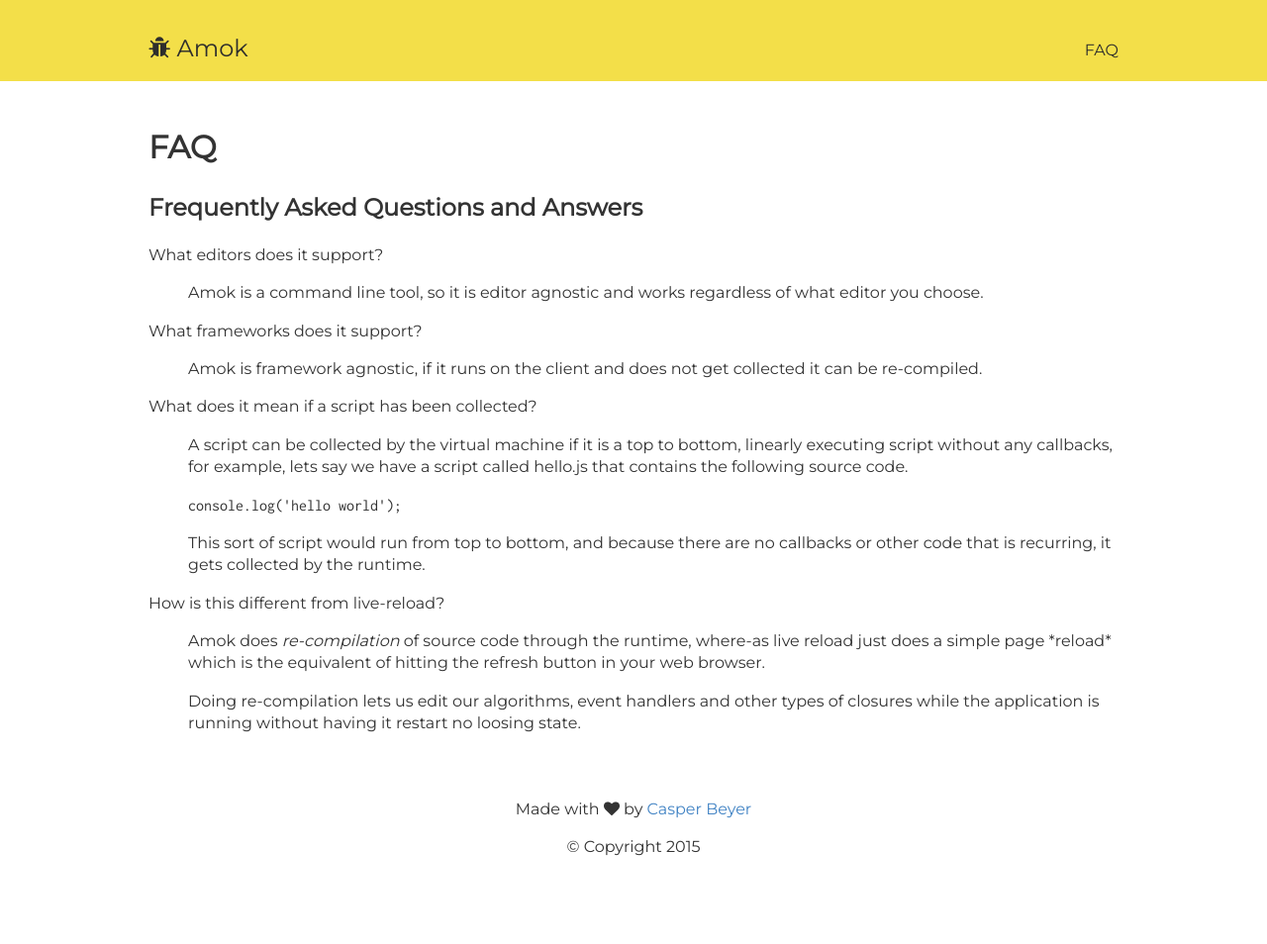
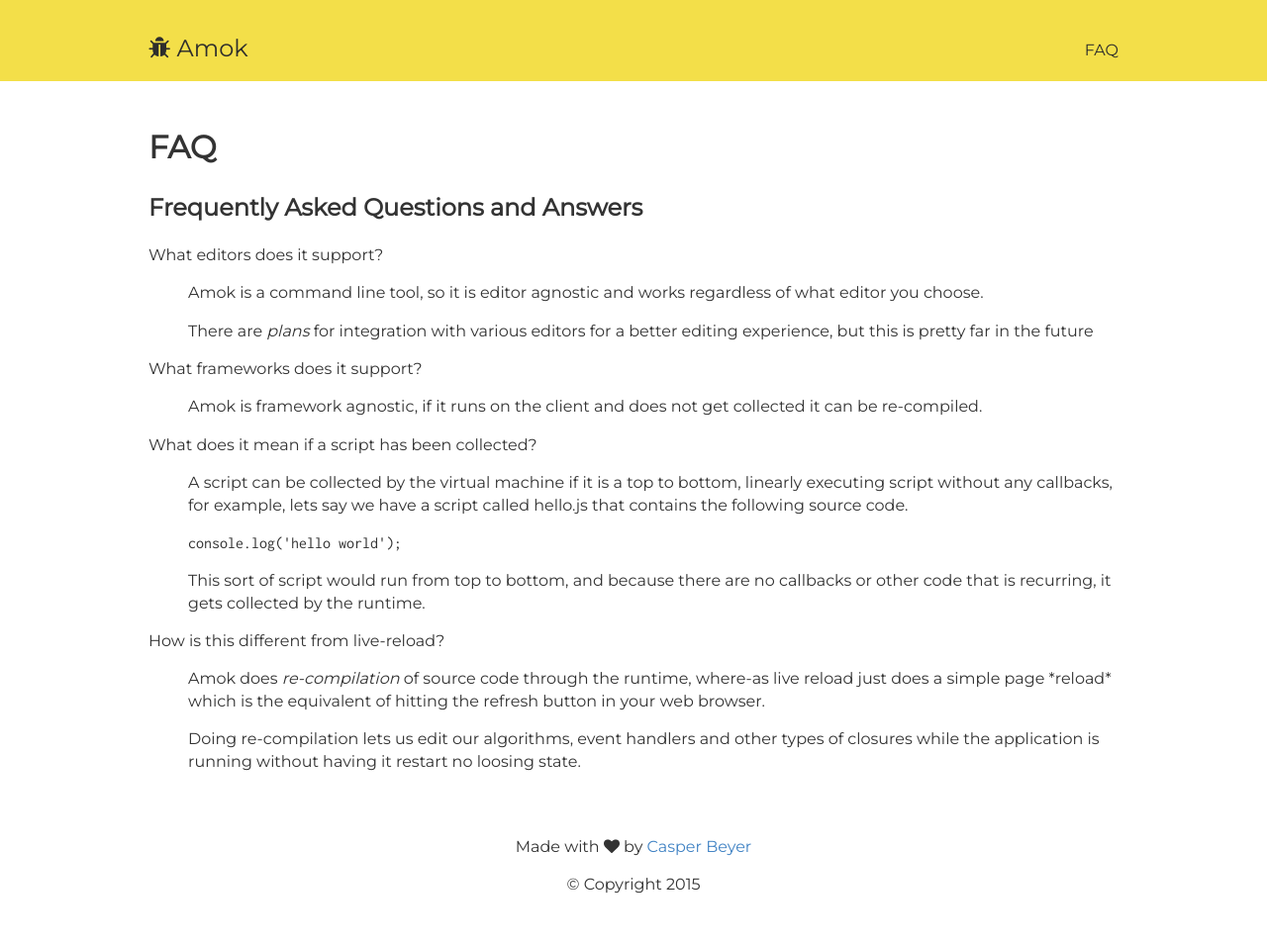
Before and after one commit to stereokai/amok, a Jekyll site: the page built from faq.html, in a window 1280 px wide. Shown: the whole page at 99% size. Built offline with Jekyll 4.4.1, drawn with Linux system fonts in a browser that asks for light colours; nearby versions of some CDN libraries; library files that are not in the unit come from our copies; before the commit the page ends 915 px from its top, so only the background shows below that.

Commit message:
Update FAQ

```diff
--- a/faq.html
+++ b/faq.html
@@ -16,6 +16,8 @@ layout: default
         Amok is a command line tool, so it is editor agnostic and
         works regardless of what editor you choose.
       </p>
+
+      <p>There are <em>plans</em> for integration with various editors for a better editing experience, but this is pretty far in the future</p>
     </dd>
 
     <dt class="faq-question">
```
